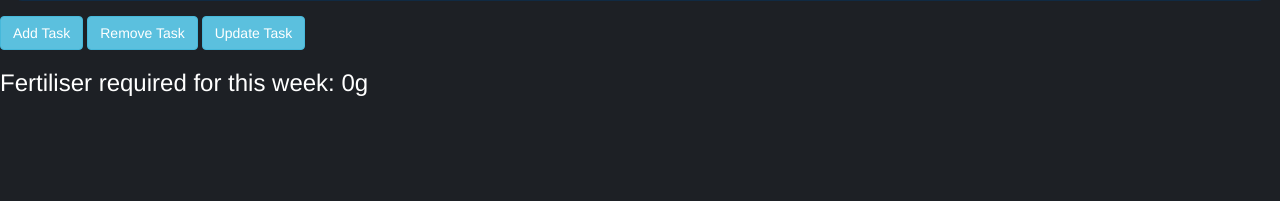
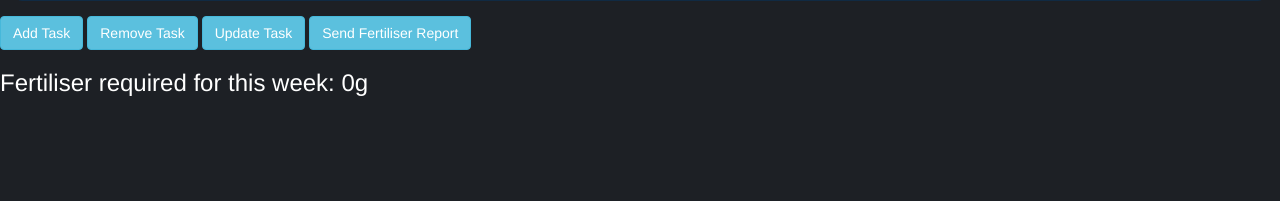
Before and after one commit to cnesci/eco_squad, a Flask app: page /maintenance in a window 1280 px wide. Shown: the part 344-545 px from the top of the page. Run offline with Flask 2, Linux system fonts and the light colour scheme; some libraries are stand-ins or nearby versions.

Commit message:
Fixed fertiliser email function

```diff
--- a/Templates/add_task.html
+++ b/Templates/add_task.html
@@ -28,7 +28,7 @@ Enter a task to add it to the database. If a field is not required you may leave
     <option value="Yearly">Yearly</option>
   </select>
   Fertiliser required (grams):
-  <input type="number" name="m_fertiliser" placeholder="50"><br>
+  <input type="number" name="m_fertiliser" value="0"><br>
   People Assigned:
   <input type="text" name="m_people" placeholder="John, Liam, Jessica"><br>
 
--- a/Templates/maintenance.html
+++ b/Templates/maintenance.html
@@ -40,6 +40,7 @@ Tasks that should be regularly completed.
 <a href="/new_task" class="btn btn-info" role="button">Add Task</a>
 <a href="/remove_task" class="btn btn-info" role="button">Remove Task</a>
 <a href="/update_task" class="btn btn-info" role="button">Update Task</a>
+<a href="/send_email" class="btn btn-info" role="button">Send Fertiliser Report</a>
 
 <h3>Fertiliser required for this week: {{ total_fertiliser }}g</h3>
 {% endblock %}
--- a/app.py
+++ b/app.py
@@ -2,7 +2,6 @@ from flask import Flask, render_template, redirect, request, make_response, sess
 import sqlite3
 import os
 import boto3
-import ses
 
 app = Flask(__name__)
 projects=[]
@@ -154,8 +153,20 @@ def add_task():
     "people" : request.form["m_people"]
     }
 
+    #calculate fertiliser required for the week
+    if (tasks["frequency"]) == "Daily":
+        fertiliser_calc = (tasks["fertiliser"]) * 7
+    elif (tasks["frequency"]) == "Fortnightly":
+        fertiliser_calc = (tasks["fertiliser"]) / 2
+    elif (tasks["frequency"]) == "Monthly":
+        fertiliser_calc = (tasks["fertiliser"]) / 4
+    elif (tasks["frequency"]) == "Yearly":
+        fertiliser_calc = (tasks["fertiliser"]) / 52
+    else:
+        fertiliser_calc = (tasks["fertiliser"])
+
     global total_fertiliser
-    total_fertiliser = (tasks["fertiliser"]) + total_fertiliser
+    total_fertiliser = fertiliser_calc + total_fertiliser
 
     con.execute('''INSERT INTO Maint_table(task,description,start_date,frequency,fertiliser,people) VALUES(?,?,?,?,?,?)''', (tasks["task"], tasks["description"], tasks["start_date"], tasks["frequency"], tasks["fertiliser"], tasks["people"]))
     return redirect("/maintenance")
@@ -239,8 +250,67 @@ def modify_student():
 #Send email
 @app.route("/send_email")
 def send_email():
-    ses.ses_send()
-    return redirect("/")
+    # Replace sender@example.com with your "From" address.
+    # This address must be verified with Amazon SES.
+    SENDER = "Eco Squad <cnesci01@icloud.com>"
+
+    # Replace recipient@example.com with a "To" address. If your account
+    # is still in the sandbox, this address must be verified.
+    RECIPIENT = "nescic@smc.sa.edu.au"
+
+    # Specify a configuration set. If you do not want to use a configuration
+    # set, comment the following variable, and the
+    # ConfigurationSetName=CONFIGURATION_SET argument below.
+    #CONFIGURATION_SET = "ConfigSet"
+
+    # If necessary, replace us-west-2 with the AWS Region you're using for Amazon SES.
+    AWS_REGION = "ap-southeast-2"
+
+    # The subject line for the email.
+    SUBJECT = "Weekly Fertiliser Order"
+
+    # The email body for recipients with non-HTML email clients.
+    BODY_TEXT = ("You will need to order" + str(total_fertiliser) + "of fertiliser this week.")
+
+    # The HTML body of the email.
+    BODY_HTML = render_template("email.html", total_fertiliser=str(total_fertiliser),name=request.cookies.get('Name'))
+
+    # The character encoding for the email.
+    CHARSET = "UTF-8"
+
+    # Create a new SES resource and specify a region.
+    client = boto3.client('ses',region_name=AWS_REGION)
+
+    # Try to send the email.
+    #Provide the contents of the email.
+    response = client.send_email(
+        Destination={
+            'ToAddresses': [
+                RECIPIENT,
+            ],
+        },
+        Message={
+            'Body': {
+                'Html': {
+                    'Charset': CHARSET,
+                    'Data': BODY_HTML,
+                },
+                'Text': {
+                    'Charset': CHARSET,
+                    'Data': BODY_TEXT,
+                },
+            },
+            'Subject': {
+                'Charset': CHARSET,
+                'Data': SUBJECT,
+            },
+        },
+        Source=SENDER,
+        # If you are not using a configuration set, comment or delete the
+        # following line
+        #ConfigurationSetName=CONFIGURATION_SET,
+    )
+    return redirect ("/")
 
 app.secret_key = os.urandom(12)
 app.run(debug=True)
```
Also changed, not shown: Templates/email.html (added, +13 -0 lines), ses.py (+4 -6 lines), projects.db, 1 other file.
